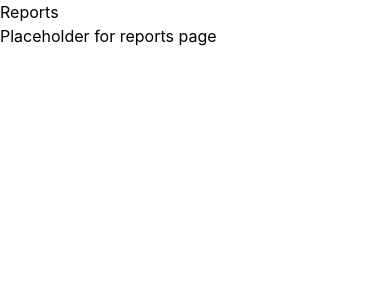
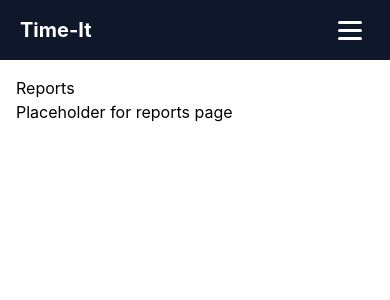
Before and after one commit to wet-sandwich/wet-sandwich.github.io, a SvelteKit app: page /reports in a window 390 px wide. Shown: the top 300 px of the page. Built offline with nearby package versions, Linux system fonts and the light colour scheme.

Commit message:
add navbar; add padding to page content

```diff
--- /dev/null
+++ b/src/lib/Navbar.svelte
@@ -0,0 +1,67 @@
+<script>
+  let open = $state(false);
+
+  const links = [
+    { href: '/', label: 'Timer' },
+    { href: '/reports', label: 'Reports' }
+  ];
+
+  function close() {
+    open = false;
+  }
+
+  function onkeydown(e) {
+    if (e.key === 'Escape') close();
+  }
+</script>
+
+<svelte:window {onkeydown} />
+
+<header
+  class="sticky top-0 z-50 flex h-[60px] items-center justify-between bg-slate-900 px-5 text-white"
+>
+  <a href="/" class="text-xl font-bold" onclick={close}>Time-It</a>
+
+  <button
+    class="flex h-10 w-10 flex-col justify-center gap-[5px] p-2 md:hidden"
+    aria-label={open ? 'Close menu' : 'Open menu'}
+    aria-expanded={open}
+    aria-controls="main-nav"
+    onclick={() => (open = !open)}
+  >
+    <span
+      class="block h-[3px] w-full rounded bg-white transition duration-300
+        {open ? 'translate-y-2 rotate-45' : ''}"
+    ></span>
+    <span
+      class="block h-[3px] w-full rounded bg-white transition duration-300
+        {open ? 'opacity-0' : ''}"
+    ></span>
+    <span
+      class="block h-[3px] w-full rounded bg-white transition duration-300
+        {open ? '-translate-y-2 -rotate-45' : ''}"
+    ></span>
+  </button>
+
+  <nav
+    id="main-nav"
+    class="absolute left-0 right-0 top-[60px] overflow-hidden bg-slate-900
+      transition-[max-height] duration-300 ease-in-out
+      md:static md:max-h-none md:overflow-visible md:bg-transparent
+      {open ? 'max-h-96' : 'max-h-0'}"
+  >
+    <ul class="flex flex-col px-5 pb-4 pt-2 md:flex-row md:gap-6 md:p-0">
+      {#each links as link}
+        <li>
+          <a
+            href={link.href}
+            onclick={close}
+            class="block py-3 hover:underline md:py-0"
+          >
+            {link.label}
+          </a>
+        </li>
+      {/each}
+    </ul>
+  </nav>
+</header>
--- a/src/routes/+layout.svelte
+++ b/src/routes/+layout.svelte
@@ -2,6 +2,7 @@
 	import './layout.css';
 	import favicon from '#lib/assets/favicon.svg';
 	import type { LayoutProps } from './$types';
+	import Navbar from '#lib/Navbar.svelte';
 
 	let { children }: LayoutProps = $props();
 </script>
@@ -10,4 +11,8 @@
 	<link rel="icon" href={favicon} />
 </svelte:head>
 
-{@render children()}
+<Navbar />
+
+<main class="p-4">
+	{@render children()}
+</main>
```
